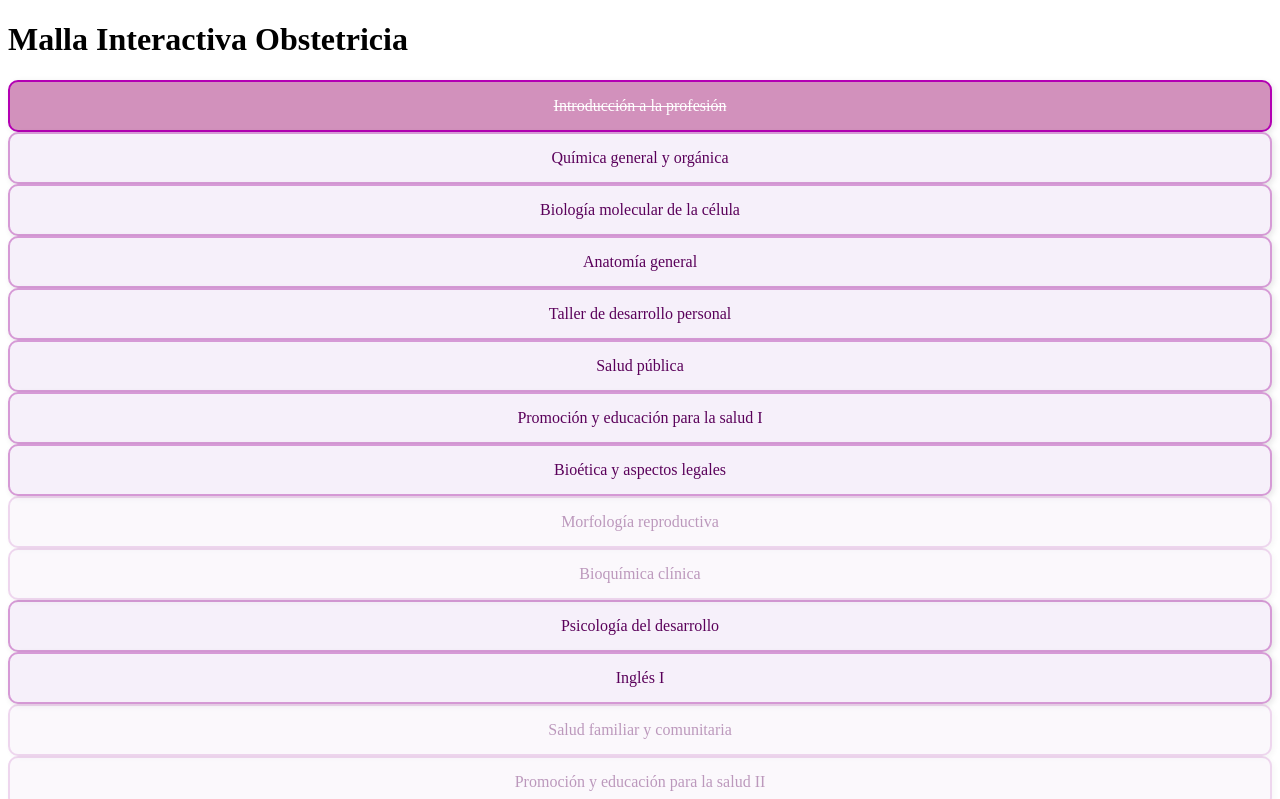
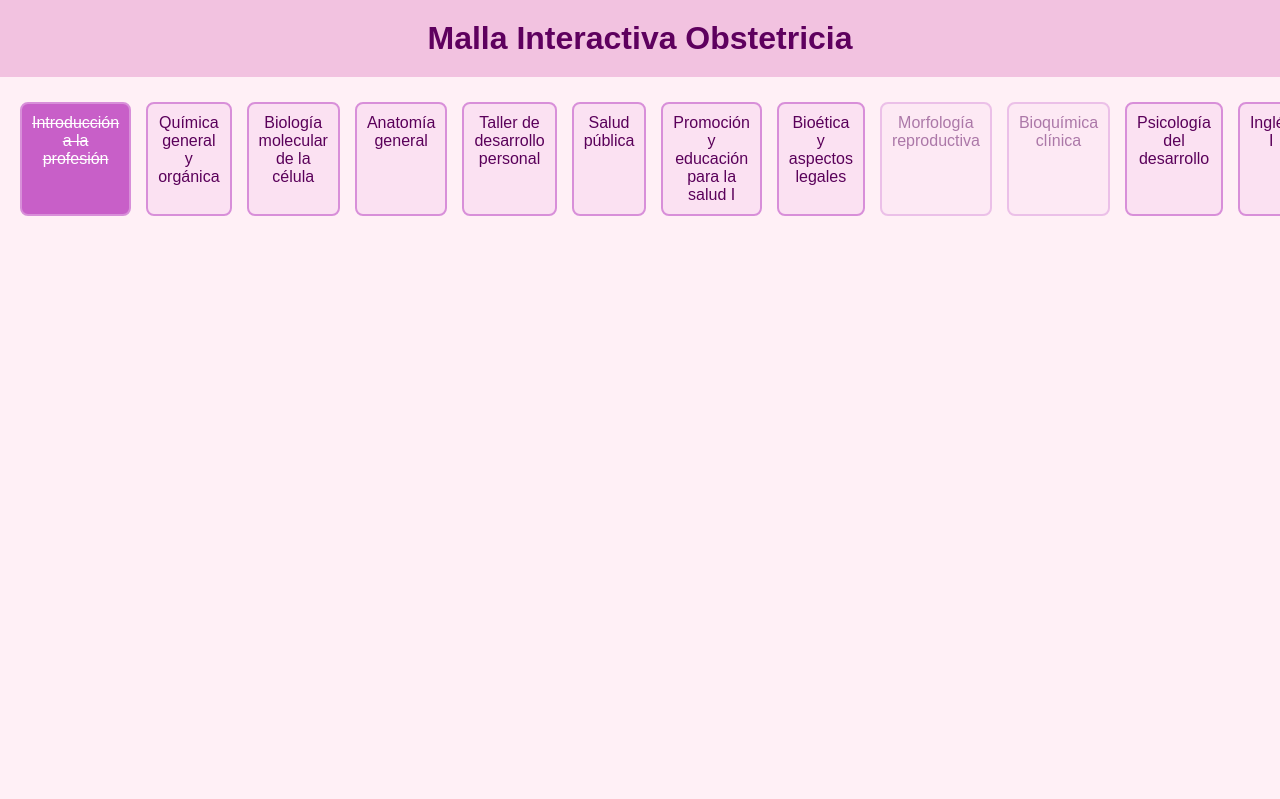
Before and after one commit to barbi2025/malla-interactiva-obstetricia, a plain HTML site: page index.html in a window 1280 px wide. Both pictures are taken after a click on the element "Introducción a la profesión". Shown: the top 799 px of the page. Drawn offline with Linux system fonts and the light colour scheme.

Commit message:
Update estilos.css

```diff
--- a/estilos.css
+++ b/estilos.css
@@ -1,33 +1,64 @@
+body {
+  font-family: Arial, sans-serif;
+  background-color: #fff0f6;
+  color: #4b004b;
+  margin: 0;
+  padding: 0;
+  text-align: center;
+}
+
+h1 {
+  background-color: #f2c2e0;
+  margin: 0;
+  padding: 20px;
+  color: #5e005e;
+}
+
+.malla {
+  display: flex;
+  flex-wrap: nowrap;
+  overflow-x: auto;
+  padding: 20px;
+  gap: 15px;
+}
+
+.semestre {
+  min-width: 250px;
+  flex-shrink: 0;
+  background-color: #ffe4f2;
+  padding: 10px;
+  border-radius: 10px;
+  border: 1px solid #e0b0d1;
+}
+
+.semestre h2 {
+  font-size: 18px;
+  margin-bottom: 10px;
+  color: #a64ca6;
+}
+
 .ramo {
-  background-color: #f6f0fa;
-  border: 2px solid #d69ad6;
-  border-radius: 10px;
-  padding: 15px;
-  text-align: center;
-  transition: 0.3s;
+  background-color: #fbe1f2;
+  border: 2px solid #d88fd9;
+  border-radius: 8px;
+  padding: 10px;
+  margin: 5px 0;
   cursor: pointer;
-  box-shadow: 2px 2px 6px rgba(0,0,0,0.1);
+  transition: background-color 0.3s;
   color: #5a005a;
 }
+
 .ramo:hover {
-  background-color: #eacdf3;
+  background-color: #f3c5e8;
 }
+
 .ramo.aprobado {
-  background-color: #d291bc;
+  background-color: #c85fc8;
   color: white;
-  border-color: #b300b3;
   text-decoration: line-through;
 }
+
 .ramo.bloqueado {
-  opacity: 0.4;
+  opacity: 0.5;
   pointer-events: none;
 }
-.grid {
-  display: grid;
-  grid-template-columns: repeat(auto-fill, minmax(250px, 1fr));
-  gap: 10px;
-  width: 100%;
-  max-width: 1400px;
-  margin: auto;
-  padding: 20px;
-}
```
